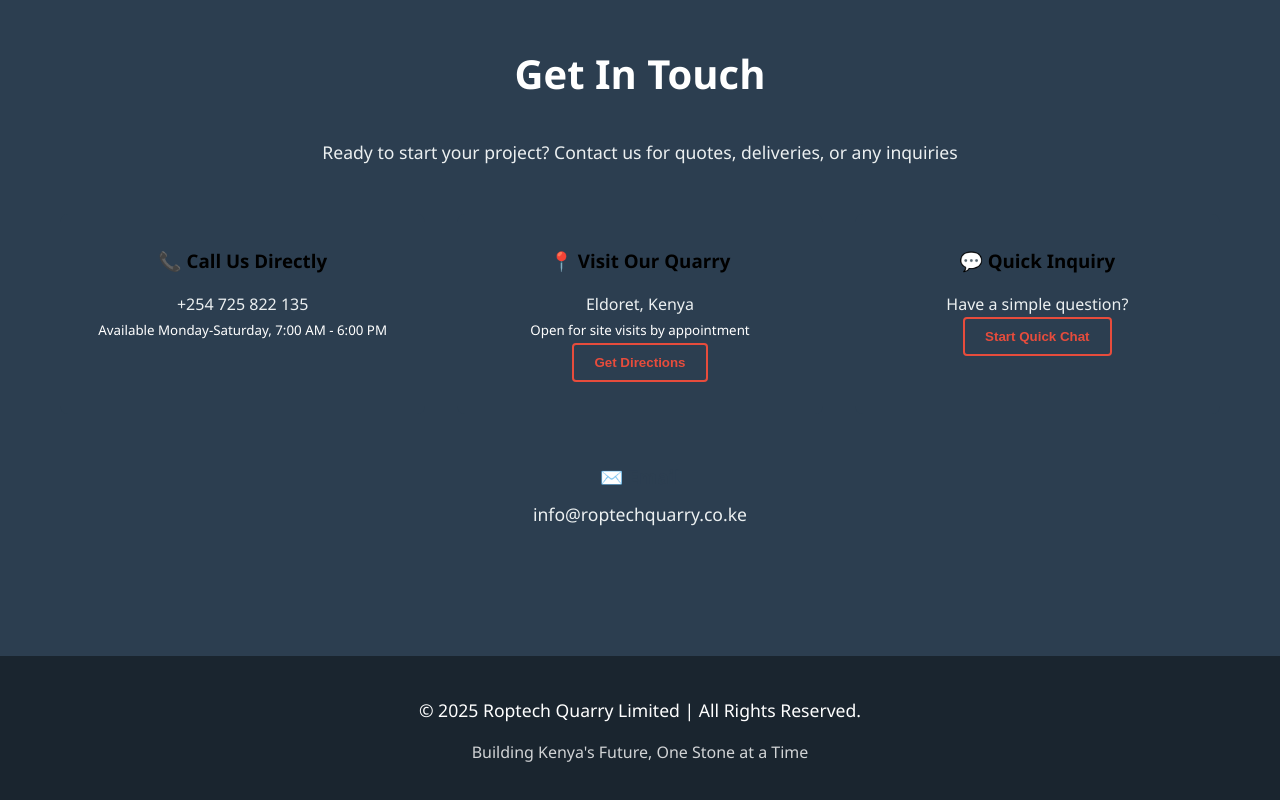
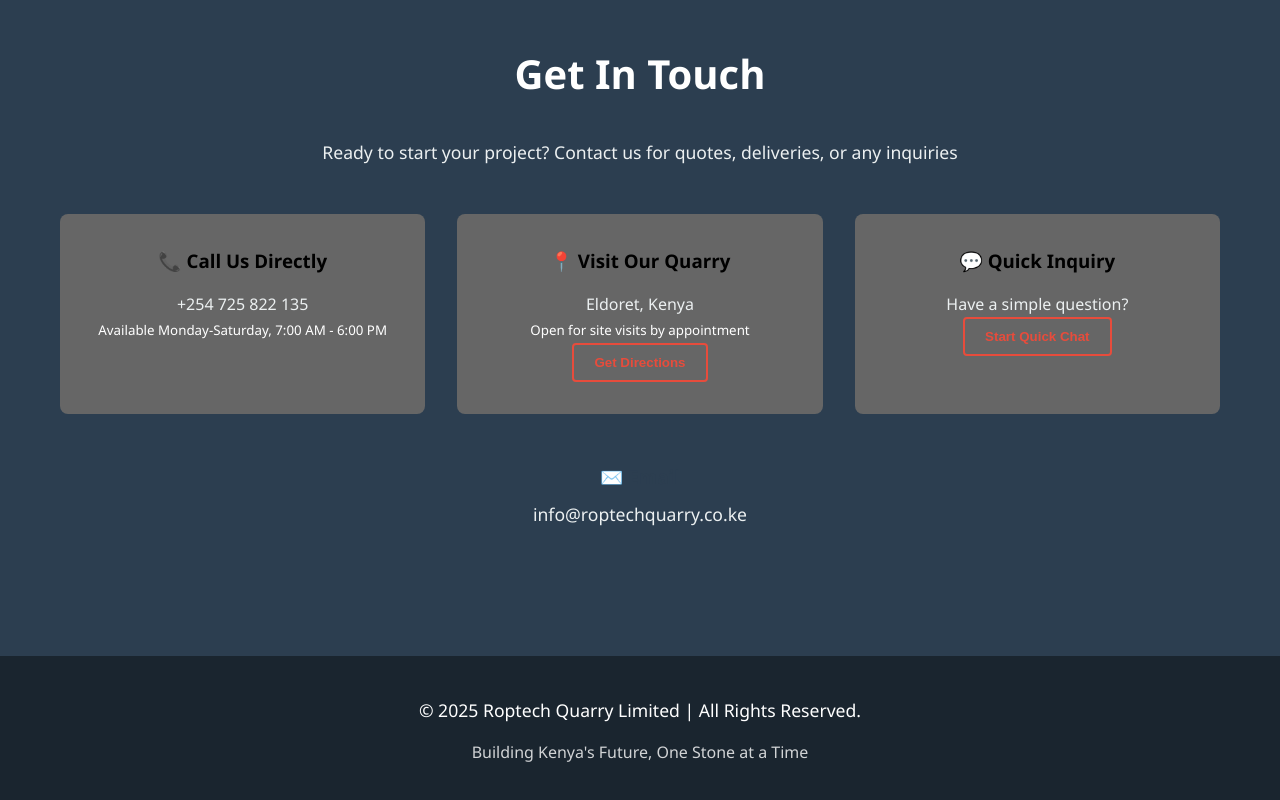
Before and after one commit to ropisaac/roptech_quarry, a plain HTML site: page index.html in a window 1280 px wide. Shown: the part 6546-7346 px from the top of the page. Drawn offline with Linux system fonts and the light colour scheme.

Commit message:
Update index.html

```diff
--- a/index.html
+++ b/index.html
@@ -536,7 +536,7 @@
         }
 
         .contact-method {
-            background: #2c3e50;
+            background: #666;
             padding: 2rem;
             border-radius: 8px;
             text-align: center;
```
